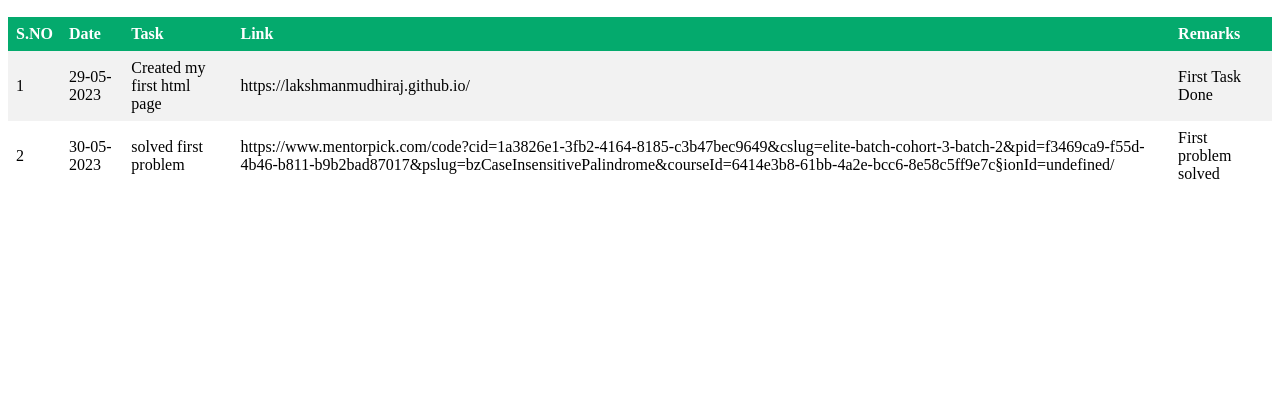
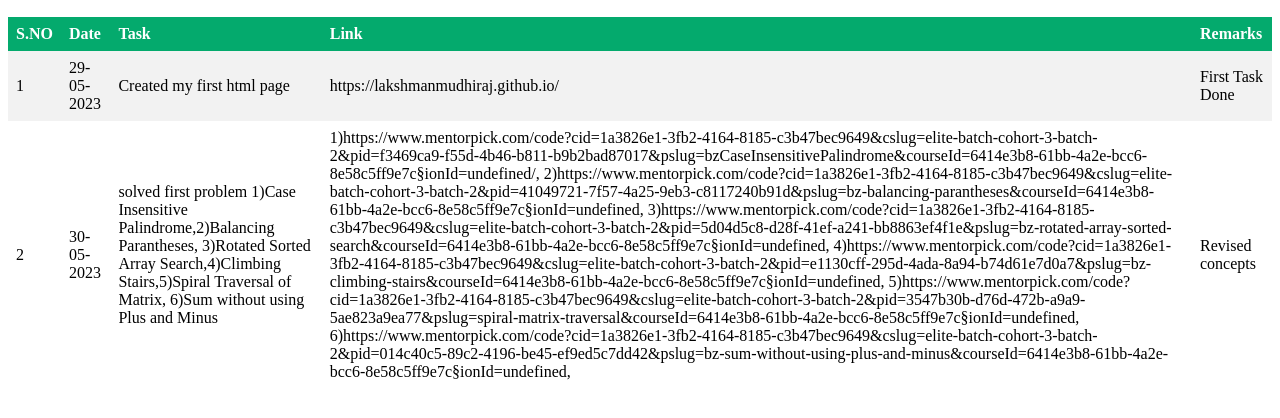
Before and after one commit to Lakshmanmudhiraj/Lakshmanmudhiraj.github.io, a plain HTML site: page index.html in a window 1280 px wide. Shown: the part 110-528 px from the top of the page. Drawn offline with Linux system fonts and the light colour scheme; a script that the page names is missing.

Commit message:
solved problems

```diff
--- a/index.html
+++ b/index.html
@@ -28,9 +28,19 @@
         <tr>
             <td>2</td>
             <td>30-05-2023</td>
-            <td>solved first problem</td>
-            <td>https://www.mentorpick.com/code?cid=1a3826e1-3fb2-4164-8185-c3b47bec9649&cslug=elite-batch-cohort-3-batch-2&pid=f3469ca9-f55d-4b46-b811-b9b2bad87017&pslug=bzCaseInsensitivePalindrome&courseId=6414e3b8-61bb-4a2e-bcc6-8e58c5ff9e7c&sectionId=undefined/</td>
-            <td>First problem solved</td>
+            <td>solved first problem
+                1)Case Insensitive Palindrome,2)Balancing Parantheses,
+                3)Rotated Sorted Array Search,4)Climbing Stairs,5)Spiral Traversal of Matrix,
+                6)Sum without using Plus and Minus
+            </td>
+            <td>1)https://www.mentorpick.com/code?cid=1a3826e1-3fb2-4164-8185-c3b47bec9649&cslug=elite-batch-cohort-3-batch-2&pid=f3469ca9-f55d-4b46-b811-b9b2bad87017&pslug=bzCaseInsensitivePalindrome&courseId=6414e3b8-61bb-4a2e-bcc6-8e58c5ff9e7c&sectionId=undefined/,
+                2)https://www.mentorpick.com/code?cid=1a3826e1-3fb2-4164-8185-c3b47bec9649&cslug=elite-batch-cohort-3-batch-2&pid=41049721-7f57-4a25-9eb3-c8117240b91d&pslug=bz-balancing-parantheses&courseId=6414e3b8-61bb-4a2e-bcc6-8e58c5ff9e7c&sectionId=undefined,
+                3)https://www.mentorpick.com/code?cid=1a3826e1-3fb2-4164-8185-c3b47bec9649&cslug=elite-batch-cohort-3-batch-2&pid=5d04d5c8-d28f-41ef-a241-bb8863ef4f1e&pslug=bz-rotated-array-sorted-search&courseId=6414e3b8-61bb-4a2e-bcc6-8e58c5ff9e7c&sectionId=undefined,
+                4)https://www.mentorpick.com/code?cid=1a3826e1-3fb2-4164-8185-c3b47bec9649&cslug=elite-batch-cohort-3-batch-2&pid=e1130cff-295d-4ada-8a94-b74d61e7d0a7&pslug=bz-climbing-stairs&courseId=6414e3b8-61bb-4a2e-bcc6-8e58c5ff9e7c&sectionId=undefined,
+                5)https://www.mentorpick.com/code?cid=1a3826e1-3fb2-4164-8185-c3b47bec9649&cslug=elite-batch-cohort-3-batch-2&pid=3547b30b-d76d-472b-a9a9-5ae823a9ea77&pslug=spiral-matrix-traversal&courseId=6414e3b8-61bb-4a2e-bcc6-8e58c5ff9e7c&sectionId=undefined,
+                6)https://www.mentorpick.com/code?cid=1a3826e1-3fb2-4164-8185-c3b47bec9649&cslug=elite-batch-cohort-3-batch-2&pid=014c40c5-89c2-4196-be45-ef9ed5c7dd42&pslug=bz-sum-without-using-plus-and-minus&courseId=6414e3b8-61bb-4a2e-bcc6-8e58c5ff9e7c&sectionId=undefined,
+            </td>
+            <td>Revised concepts</td>
         </tr>
     </table>
     <script src="site.js"></script>
```
